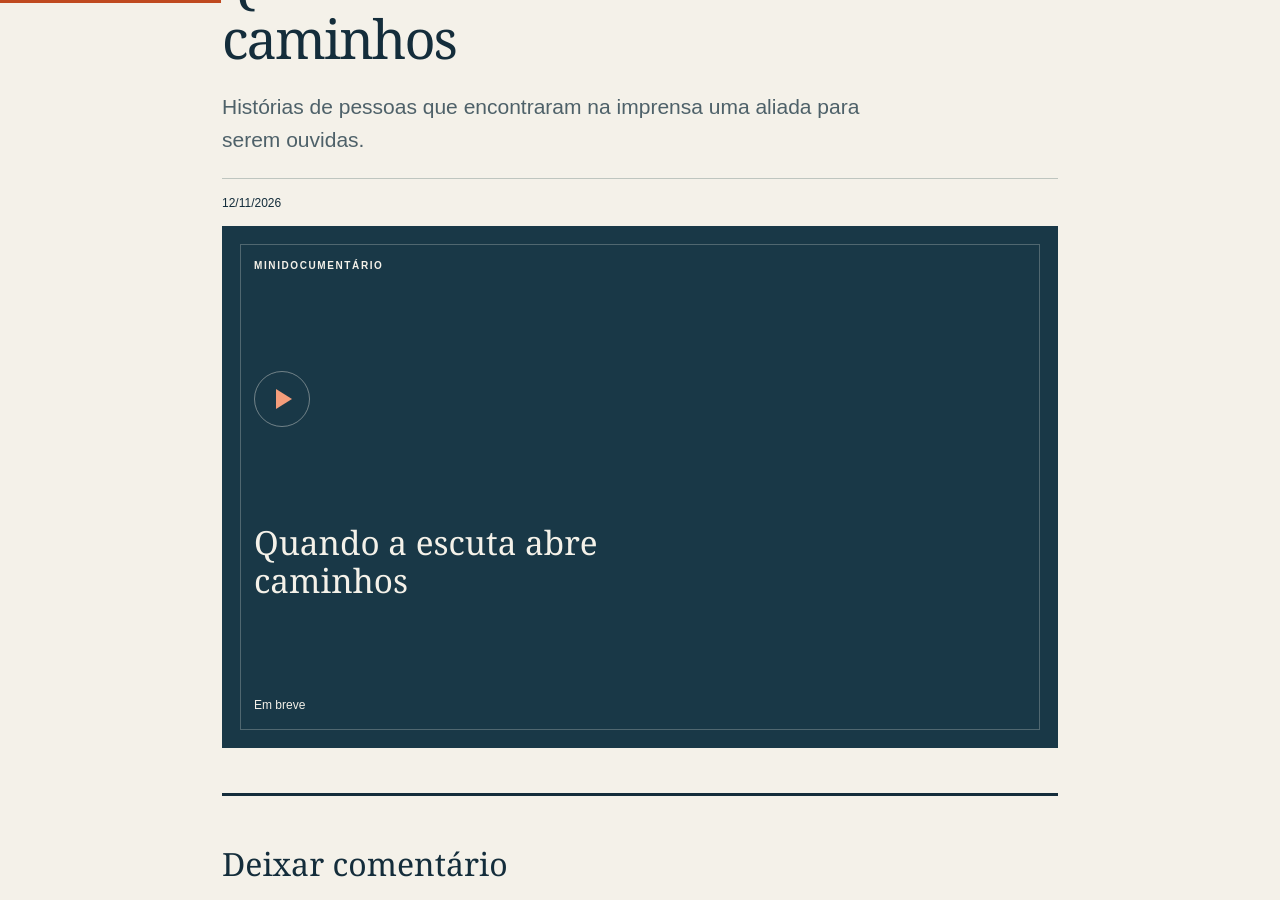
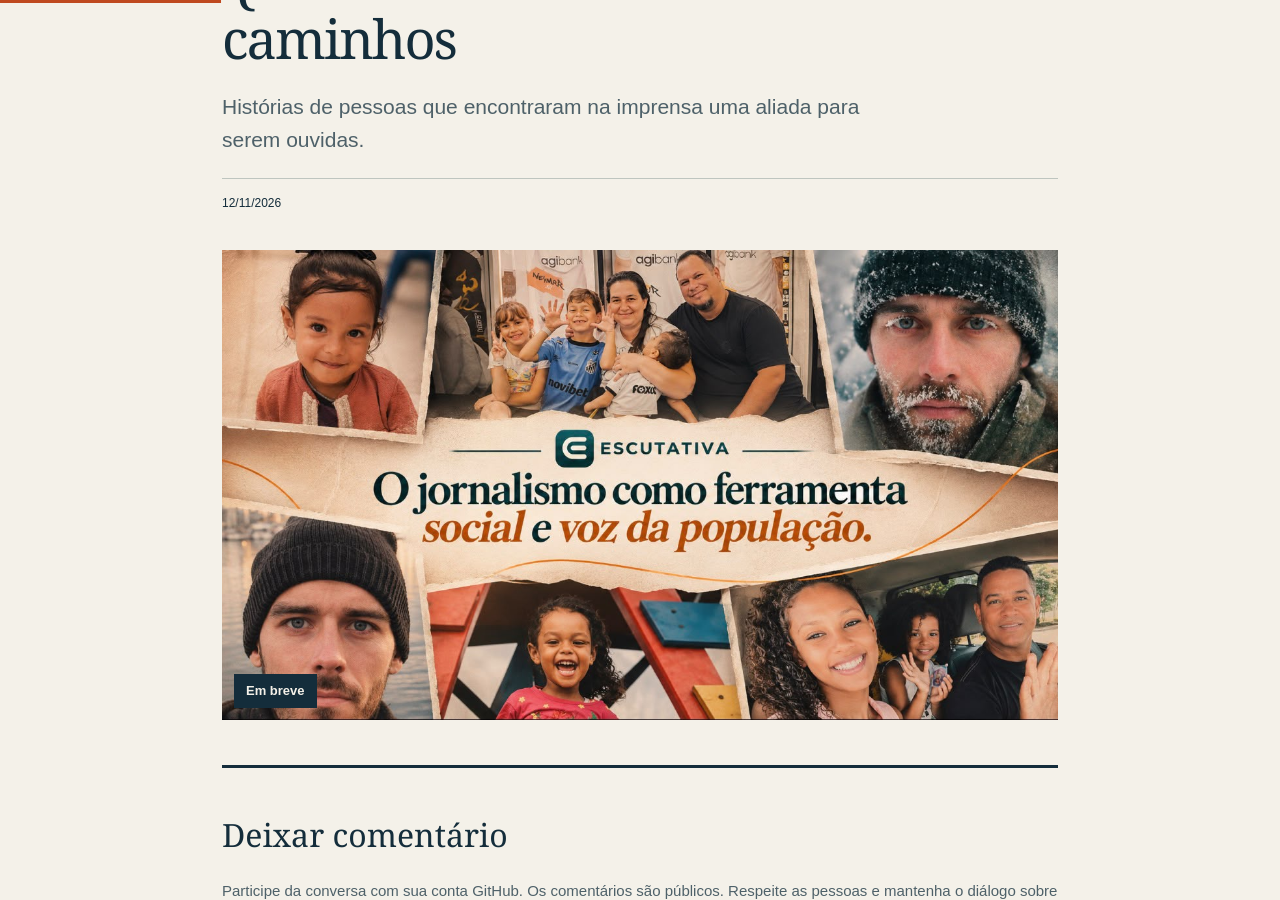
Before and after one commit to iarleyoliveira/ESCUTATIVA, a Jekyll site: the page built from _materias/assista/quando-a-escuta-abre-caminhos.md, in a window 1280 px wide and 900 px high, scrolled down 561 px. Built offline with Jekyll 4.4.1, drawn with Linux system fonts in a browser that asks for light colours; comment, search, counter and statistics services are not loaded; part of the change alters nothing that is shown.

Commit message:
Update _materias/assista/quando-a-escuta-abre-caminhos.md (via Pages CMS)

```diff
--- a/_materias/assista/quando-a-escuta-abre-caminhos.md
+++ b/_materias/assista/quando-a-escuta-abre-caminhos.md
@@ -1,9 +1,10 @@
 ---
-title: "Quando a escuta abre caminhos"
-description: "Histórias de pessoas que encontraram na imprensa uma aliada para serem ouvidas."
+title: Quando a escuta abre caminhos
+category: Minidocumentário
+description: Histórias de pessoas que encontraram na imprensa uma aliada para serem ouvidas.
 date: 2026-11-12
-category: Minidocumentário
+cover: /assets/uploads/whatsapp-image-2026-11-21-at-020924.jpeg
+cover_fit: cover
 share_image: /assets/social/quando-a-escuta-abre-caminhos.png
-youtube_id: ""
 published: true
 ---
```
